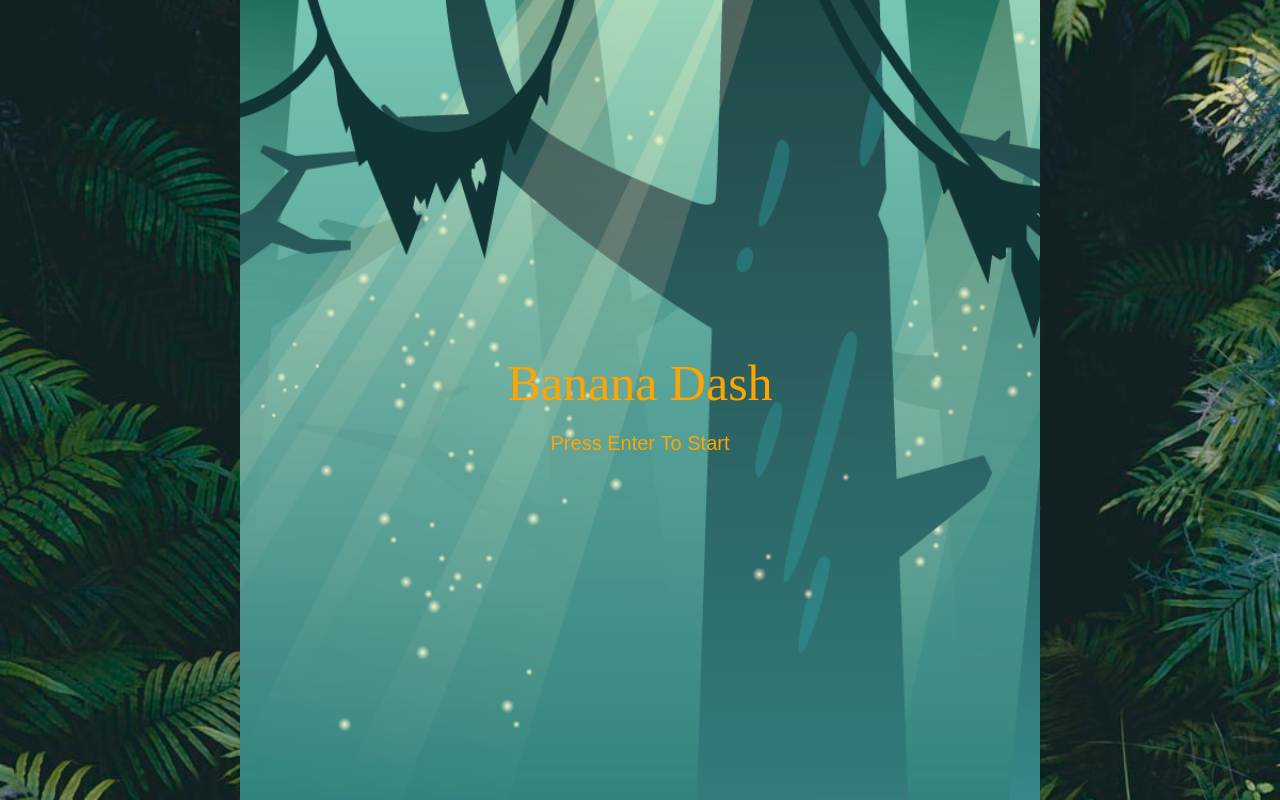
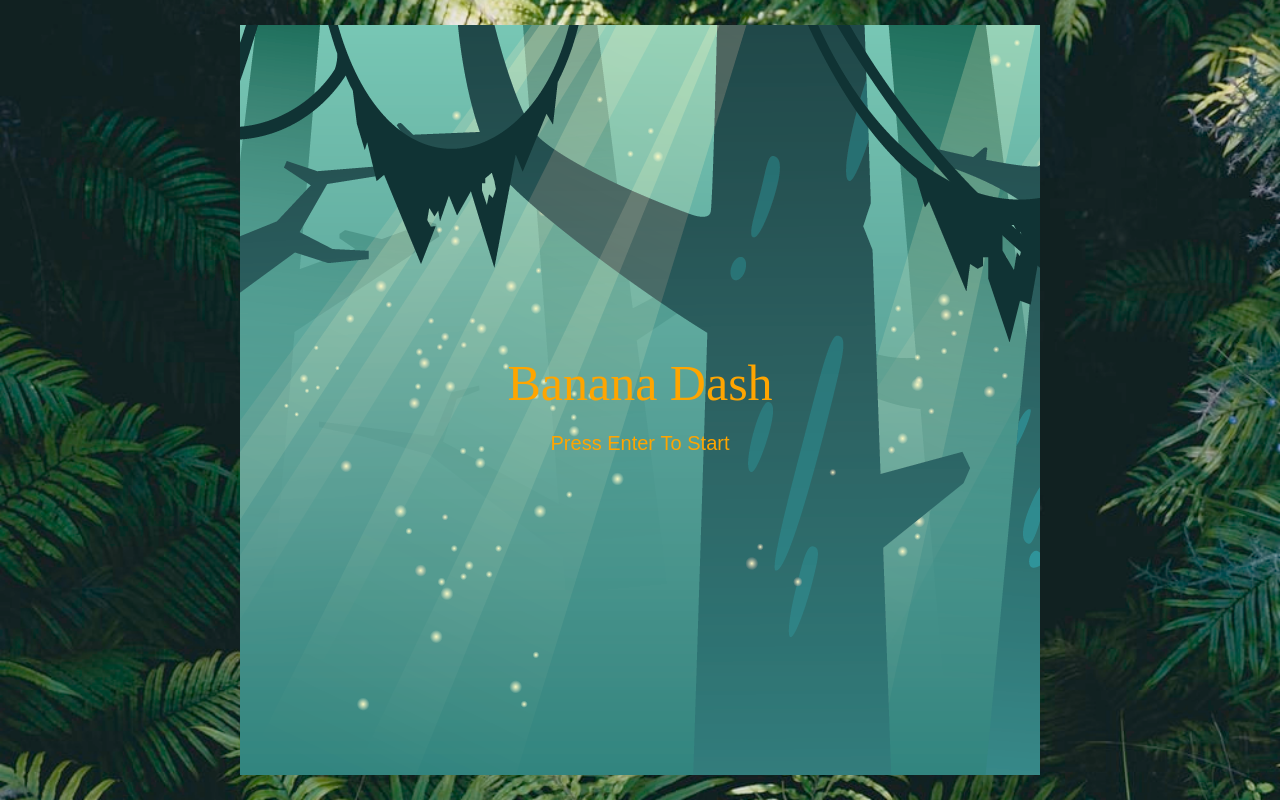
Before and after one commit to lawrence14701/Banana-Dash, a website built with webpack: page index.html in a window 1280 px wide. Built offline with nearby package versions, Linux system fonts and the light colour scheme; files whose address does not match are found by name.

Commit message:
dynamically sized canvas

```diff
--- a/index.html
+++ b/index.html
@@ -16,8 +16,6 @@
         margin-left: auto;
         margin-right: auto;
         display: block; */
-        width: 800px;
-        height: 800px;
         padding: 0;
         margin: auto;
         display: block;
@@ -53,7 +51,7 @@
     </style>
   </head>
   <body>
-    <canvas id="game"></canvas>
+    <canvas id="game">Your browser doesn't support canvas</canvas>
 
     <audio src="./src/sounds/background.mp3" id="background-music"></audio>
     <audio
--- a/src/index.js
+++ b/src/index.js
@@ -147,7 +147,7 @@ function complete() {
   context.fillStyle = "orange";
   context.textAlign = "center";
   context.fillText(
-    "You Won! Press enter to start again",
+    "You Won!",
     canvas.width / 2,
     canvas.height / 2 + 50
   );
--- a/src/levels.js
+++ b/src/levels.js
@@ -4,7 +4,7 @@ class LevelMaker {
     this.canvas = canvas;
     this.context = context;
     this.levelCols = 16; // level width, in tiles
-    this.levelRows = 16; // level height, in tiles
+    this.levelRows = 15; // level height, in tiles
     this.tileSize = 50; // tile size, in pixels
     this.playerCol = 0; // player starting column
     this.playerRow = 0; // player starting column
@@ -14,7 +14,7 @@ class LevelMaker {
     this.levels = [
       [
         [8, 8, 8, 8, 8, 8, 8, 8, 8, 8, 8, 8, 8, 8, 8, 8],
-        [8, 0, 0, 0, 0, 0, 0, 0, 0, 0, 0, 0, 0, 0, 0, 8],
+        // [8, 0, 0, 0, 0, 0, 0, 0, 0, 0, 0, 0, 0, 0, 0, 8],
         [8, 0, 0, 0, 0, 0, 0, 0, 0, 0, 0, 0, 0, 0, 0, 8],
         [8, "B", 11, 0, 9, 0, 0, 0, 0, 0, 0, 0, 0, 0, 0, 8],
         [8, 4, 3, 3, 3, 3, 3, 3, 3, 3, 3, 5, 0, 0, 0, 8],
@@ -32,7 +32,7 @@ class LevelMaker {
       ],
       [
         [8, 8, 8, 8, 8, 8, 8, 8, 8, 8, 8, 8, 8, 8, 8, 8],
-        [8, 0, 0, 0, 0, 0, 0, 0, 0, 0, 0, 0, 0, 0, 0, 8],
+        // [8, 0, 0, 0, 0, 0, 0, 0, 0, 0, 0, 0, 0, 0, 0, 8],
         [8, 0, 0, 0, 0, 0, 0, 0, 0, 0, 0, 0, 0, "B", 0, 8],
         [8, 0, 0, 0, 0, 0, 0, 0, 0, 0, 0, 0, 0, 2, 0, 8],
         [8, 0, 0, 0, 0, 0, 0, 0, 0, 0, 0, 0, 2, 0, 0, 8],
@@ -50,7 +50,7 @@ class LevelMaker {
       ],
       [
         [8, 8, 8, 8, 8, 8, 8, 8, 8, 8, 8, 8, 8, 8, 8, 8],
-        [8, 0, 0, 0, 0, 0, 0, 0, 0, 0, 0, 0, 0, 0, 0, 8],
+        // [8, 0, 0, 0, 0, 0, 0, 0, 0, 0, 0, 0, 0, 0, 0, 8],
         [8, 0, 0, 0, 0, 0, 0, 0, 'B', 0, 0, 0, 0, 0, 0, 8],
         [8, 0, 0, 0, 0, 0, 0, 0, 0, 0, 0, 0, 0, 0, 0, 8],
         [8, 0, 0, 0, 0, 0, 0, 0, 0, 0, 0, 0, 0, 0, 0, 8],
```
